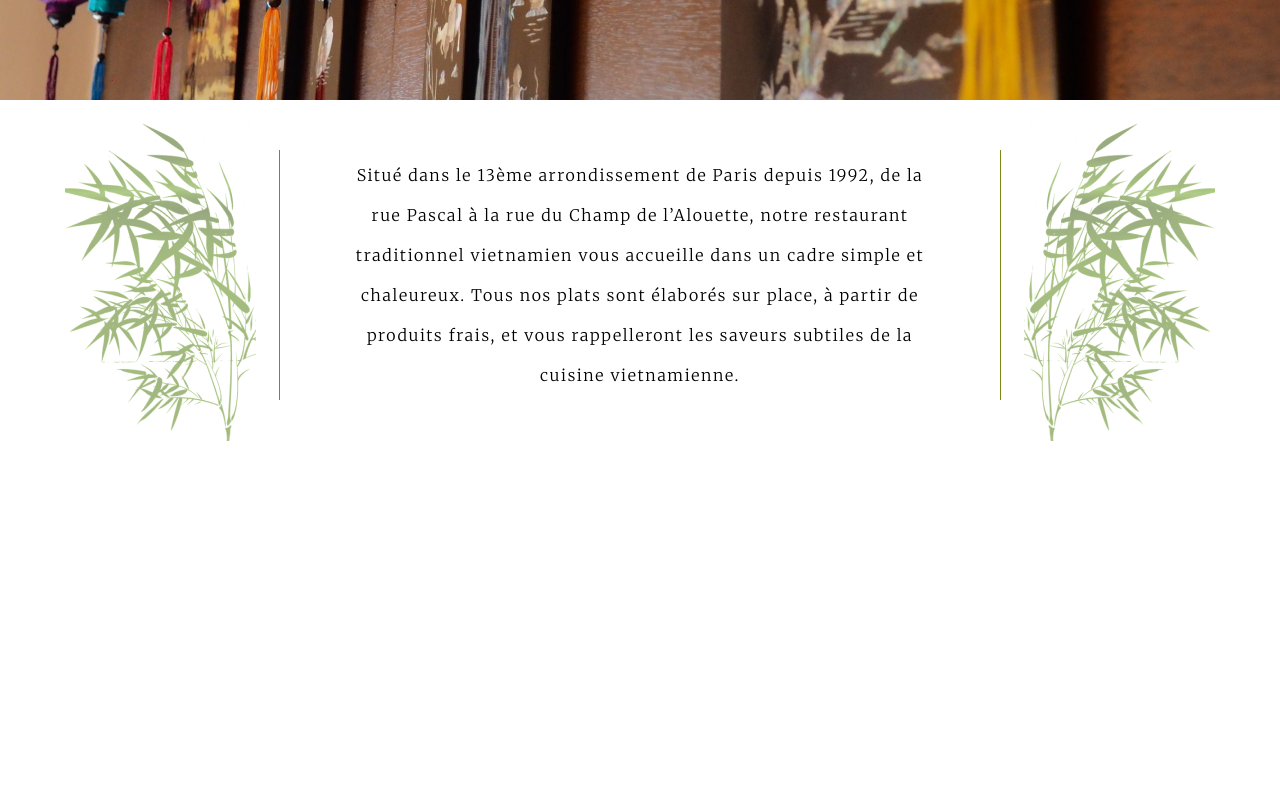
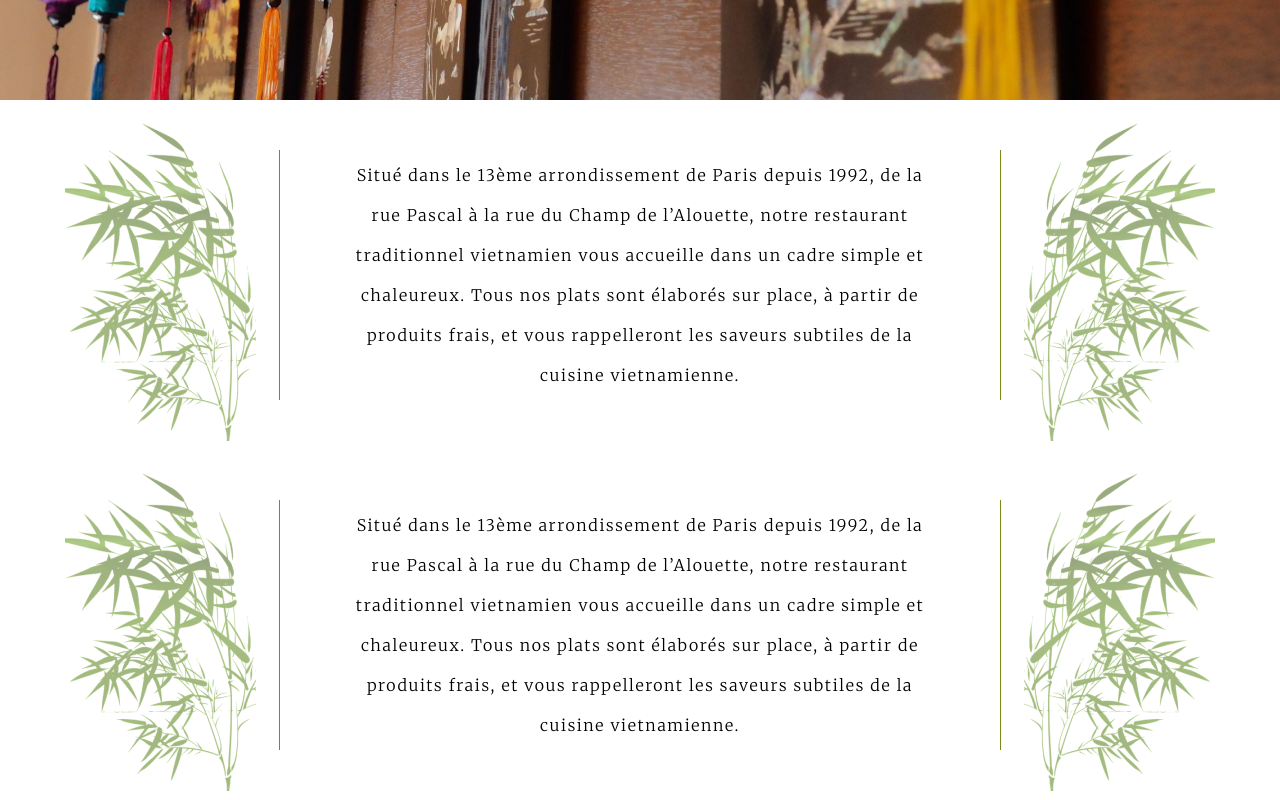
Before and after one commit to Gmayer111/van-long, a Next.js app: page / in a window 1280 px wide. Shown: the part 700-1500 px from the top of the page. Before the commit the page ends 1150 px from the top, so only its background shows below. Built offline with nearby package versions, Linux system fonts and the light colour scheme.

Commit message:
feat: wip

```diff
--- a/src/app/page.tsx
+++ b/src/app/page.tsx
@@ -24,6 +24,24 @@ export default function Home() {
           <Image src={BambooImage} alt="Logo du restaurant" />
         </div>
       </section>
+      <section className="topSectionHomePageContainer">
+        <div>
+          <Image src={BambooImage} alt="Logo du restaurant" />
+        </div>
+        <div>
+          <p className={merriweather.className}>
+            Situé dans le 13ème arrondissement de Paris depuis 1992, de la rue
+            Pascal à la rue du Champ de l’Alouette, notre restaurant
+            traditionnel vietnamien vous accueille dans un cadre simple et
+            chaleureux. Tous nos plats sont élaborés sur place, à partir de
+            produits frais, et vous rappelleront les saveurs subtiles de la
+            cuisine vietnamienne.
+          </p>
+        </div>
+        <div>
+          <Image src={BambooImage} alt="Logo du restaurant" />
+        </div>
+      </section>
     </>
   );
 }
```
